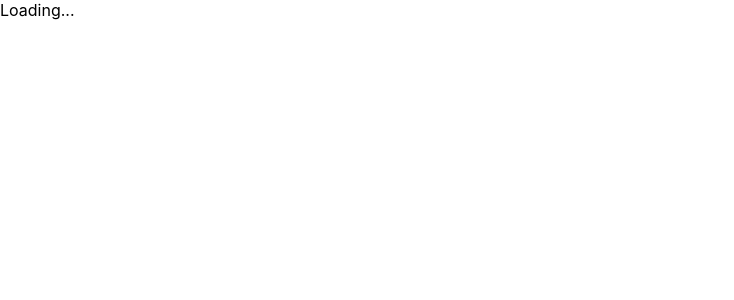
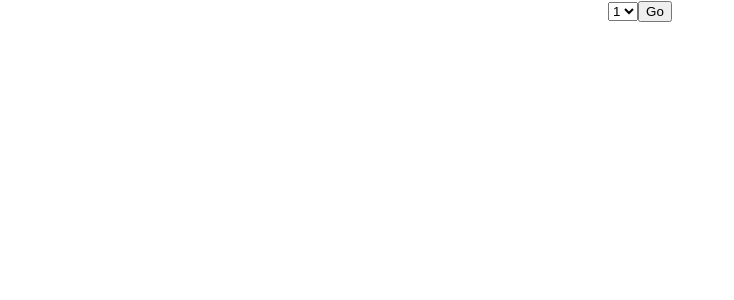
Before and after one commit to Ellucy/epolls, a React (Create React App) app: page / in a window 1280 px wide. Shown: the top 300 px of the page, without its empty margins (0-734 px from the left). Built offline with nearby package versions, Linux system fonts and the light colour scheme.

Commit message:
Set up login if user lands from URL

```diff
--- a/src/components/App.js
+++ b/src/components/App.js
@@ -1,31 +1,23 @@
-import logo from '../logo.svg';
 import '../App.css';
 import { connect } from 'react-redux';
+import Leaderboard from './Leaderboard';
+import { Routes, Route } from 'react-router-dom';
+import Home from './Home';
 
 function App(props) {
-  console.log(props)
+  // console.log(props)
 
-  if (props.isLoading) {
-    return <div>Loading...</div>
-  }
+  // if (props.isLoading) {
+  //   return <div>Loading...</div>
+  // }
 
   return (
     <div className="App">
-      {/* <header className="App-header">
-        <img src={logo} className="App-logo" alt="logo" />
-        <p>
-          Edit <code>src/App.js</code> and save to reload.
-        </p>
-        <a
-          className="App-link"
-          href="https://reactjs.org"
-          target="_blank"
-          rel="noopener noreferrer"
-        >
-          Learn React
-        </a>
-      </header> */}
-      Hello!
+      <Routes>
+        <Route path="/" exact element={<Home />} />
+        <Route path="/leaderboard" element={<Leaderboard />} />
+        <Route path='*' element={<div>404 - requested page not found.</div>} />
+      </Routes>
     </div>
   );
 }
--- a/src/components/Home.js
+++ b/src/components/Home.js
@@ -1,10 +1,19 @@
 import { connect } from 'react-redux';
+import { useLocation, Link } from 'react-router-dom';
+import WithAuthCheck from './WithAuthCheck'
 
 function Home(props) {
     return (
-        <div className="App">
-            Home!
-        </div>
+        <WithAuthCheck>
+            <div className="App">
+                Home!
+                <br></br>
+                <Link to="/leaderboard" state={{ userId: 123 }}>
+                    Goto leaderboard!
+                </Link>
+            </div>
+        </WithAuthCheck>
+
     );
 }
 
--- a/src/components/Leaderboard.js
+++ b/src/components/Leaderboard.js
@@ -1,10 +1,19 @@
 import { connect } from 'react-redux';
+import { useLocation, Link } from 'react-router-dom';
+
+import WithAuthCheck from './WithAuthCheck'
 
 function Leaderboard(props) {
     return (
-        <div className="App">
-            Leaderboard!
-        </div>
+        <WithAuthCheck>
+            <div className="App">
+                Leaderboard!
+                <br></br>
+                <Link to="/" state={{ userId: 123 }}>
+                    Home
+                </Link>
+            </div>
+        </WithAuthCheck>
     );
 }
 
--- a/src/components/Login.js
+++ b/src/components/Login.js
@@ -1,10 +1,28 @@
+import { useNavigate } from "react-router-dom";
+import { useLocation } from 'react-router-dom';
+
 function Login(props) {
+    const navigate = useNavigate();
+    const { pathname, state } = useLocation();
+
     return (
+        <div className="App">
             <form>
                 <select>
                     <option>1</option>
                     <option>2</option>
                 </select>
+                <button onClick={() => {
+                    navigate(
+                        pathname,
+                        { state: { userId: 123 }, replace: true }
+                    );
+                }}>
+                    Go
+                </button>
             </form>
+        </div>
     );
 }
+
+export default Login;
--- /dev/null
+++ b/src/components/WithAuthCheck.js
@@ -0,0 +1,12 @@
+import { useLocation, Link } from 'react-router-dom';
+import Login from './Login';
+
+function WithAuthCheck({ children }) {
+    const { state } = useLocation();
+    if (!state?.userId) {
+        return <Login />;
+    }
+    return <>{children}</>;
+}
+
+export default WithAuthCheck;
--- a/src/index.js
+++ b/src/index.js
@@ -2,7 +2,7 @@ import React from 'react';
 import ReactDOM from 'react-dom/client';
 import { Provider } from "react-redux";
 import { createStore } from "redux";
-
+import { BrowserRouter } from "react-router-dom";
 import './index.css';
 import App from './components/App';
 // import reportWebVitals from './reportWebVitals';
@@ -15,9 +15,11 @@ const store = createStore(reducer, middleware);
 const root = ReactDOM.createRoot(document.getElementById('root'));
 root.render(
   <React.StrictMode>
-    <Provider store={store}>
-      <App />
-    </Provider>
+    <BrowserRouter>
+      <Provider store={store}>
+        <App />
+      </Provider>
+    </BrowserRouter>
   </React.StrictMode>
 );
 
--- a/src/reducers/authentication.js
+++ /dev/null
@@ -1,15 +0,0 @@
-import { SET_AUTHENTICATED_USER, LOG_OUT } from "../actions/authentication";
-
-export default function isLoading(state = {}, action) {
-    switch (action.type) {
-        case SET_AUTHENTICATED_USER:
-            return {
-                ...state,
-                authenticatedUserId: id,
-            };
-        case LOG_OUT:
-            return {};
-        default:
-            return state;
-    }
-}
--- a/src/reducers/index.js
+++ b/src/reducers/index.js
@@ -1,8 +1,6 @@
 import { combineReducers } from "redux";
 import isLoading from "./isLoading";
-import authentication from "./authentication";
 
 export default combineReducers({
     isLoading,
-    authentication,
 });
```
Lines whose indentation alone changed are shown as unchanged.
